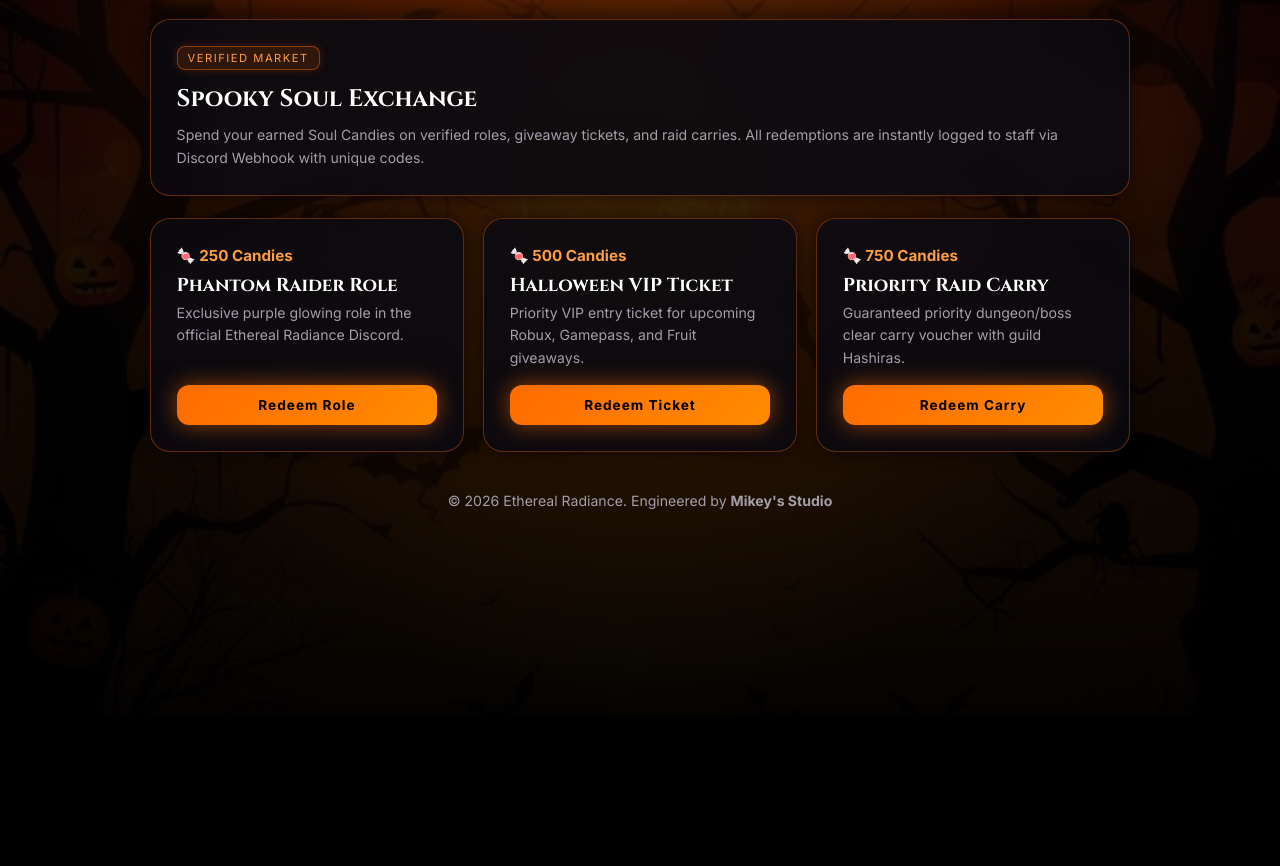
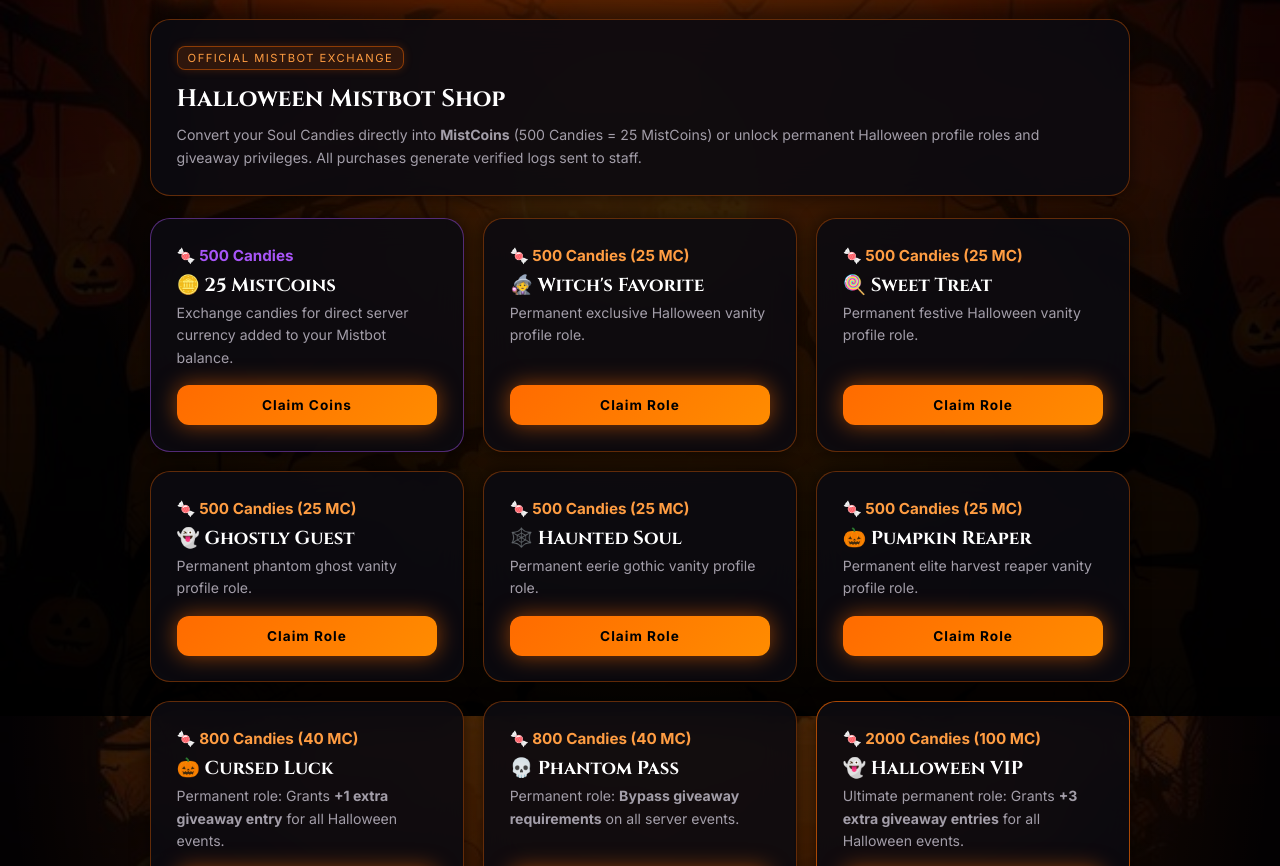
Before and after one commit to mikeystudio77/EtherealHalloween, a plain HTML site: page shop.html in a window 1280 px wide. Shown: the part 84-950 px from the top of the page. Before the commit the page ends 800 px from the top, so only its background shows below. Drawn offline with Linux system fonts and the light colour scheme.

Commit message:
Update shop.html

```diff
--- a/shop.html
+++ b/shop.html
@@ -30,38 +30,103 @@
       </div>
     </nav>
 
+    <!-- Header Banner -->
     <div class="card">
-      <span class="tag">VERIFIED MARKET</span>
-      <h2>Spooky Soul Exchange</h2>
-      <p>Spend your earned Soul Candies on verified roles, giveaway tickets, and raid carries. All redemptions are instantly logged to staff via Discord Webhook with unique codes.</p>
+      <span class="tag">OFFICIAL MISTBOT EXCHANGE</span>
+      <h2>Halloween Mistbot Shop</h2>
+      <p>Convert your Soul Candies directly into <strong>MistCoins</strong> (500 Candies = 25 MistCoins) or unlock permanent Halloween profile roles and giveaway privileges. All purchases generate verified logs sent to staff.</p>
     </div>
 
+    <!-- Shop Grid -->
     <div class="grid-3">
+      <!-- 1. MistCoin Direct Voucher -->
+      <div class="card" style="display: flex; flex-direction: column; justify-content: space-between; border-color: rgba(168, 85, 247, 0.45);">
+        <div>
+          <span style="font-weight: 800; color: #a855f7; font-size: 0.95rem;">🍬 500 Candies</span>
+          <h3 style="font-family: 'Cinzel'; margin: 8px 0 4px;">🪙 25 MistCoins</h3>
+          <p>Exchange candies for direct server currency added to your Mistbot balance.</p>
+        </div>
+        <button class="btn btn-pumpkin" style="margin-top: 1rem;" onclick="startPurchase('25 MistCoins Voucher', 500)">Claim Coins</button>
+      </div>
+
+      <!-- 2. Witch's Favorite -->
       <div class="card" style="display: flex; flex-direction: column; justify-content: space-between;">
         <div>
-          <span style="font-weight: 800; color: #ff9d42; font-size: 0.95rem;">🍬 250 Candies</span>
-          <h3 style="font-family: 'Cinzel'; margin: 8px 0 4px;">Phantom Raider Role</h3>
-          <p>Exclusive purple glowing role in the official Ethereal Radiance Discord.</p>
+          <span style="font-weight: 800; color: #ff9d42; font-size: 0.95rem;">🍬 500 Candies (25 MC)</span>
+          <h3 style="font-family: 'Cinzel'; margin: 8px 0 4px;">🧙‍♀️ Witch's Favorite</h3>
+          <p>Permanent exclusive Halloween vanity profile role.</p>
         </div>
-        <button class="btn btn-pumpkin" style="margin-top: 1rem;" onclick="startPurchase('Phantom Raider Role', 250)">Redeem Role</button>
+        <button class="btn btn-pumpkin" style="margin-top: 1rem;" onclick="startPurchase('Witch\'s Favorite Role', 500)">Claim Role</button>
       </div>
 
+      <!-- 3. Sweet Treat -->
       <div class="card" style="display: flex; flex-direction: column; justify-content: space-between;">
         <div>
-          <span style="font-weight: 800; color: #ff9d42; font-size: 0.95rem;">🍬 500 Candies</span>
-          <h3 style="font-family: 'Cinzel'; margin: 8px 0 4px;">Halloween VIP Ticket</h3>
-          <p>Priority VIP entry ticket for upcoming Robux, Gamepass, and Fruit giveaways.</p>
+          <span style="font-weight: 800; color: #ff9d42; font-size: 0.95rem;">🍬 500 Candies (25 MC)</span>
+          <h3 style="font-family: 'Cinzel'; margin: 8px 0 4px;">🍭 Sweet Treat</h3>
+          <p>Permanent festive Halloween vanity profile role.</p>
         </div>
-        <button class="btn btn-pumpkin" style="margin-top: 1rem;" onclick="startPurchase('Halloween VIP Ticket', 500)">Redeem Ticket</button>
+        <button class="btn btn-pumpkin" style="margin-top: 1rem;" onclick="startPurchase('Sweet Treat Role', 500)">Claim Role</button>
       </div>
 
+      <!-- 4. Ghostly Guest -->
       <div class="card" style="display: flex; flex-direction: column; justify-content: space-between;">
         <div>
-          <span style="font-weight: 800; color: #ff9d42; font-size: 0.95rem;">🍬 750 Candies</span>
-          <h3 style="font-family: 'Cinzel'; margin: 8px 0 4px;">Priority Raid Carry</h3>
-          <p>Guaranteed priority dungeon/boss clear carry voucher with guild Hashiras.</p>
+          <span style="font-weight: 800; color: #ff9d42; font-size: 0.95rem;">🍬 500 Candies (25 MC)</span>
+          <h3 style="font-family: 'Cinzel'; margin: 8px 0 4px;">👻 Ghostly Guest</h3>
+          <p>Permanent phantom ghost vanity profile role.</p>
         </div>
-        <button class="btn btn-pumpkin" style="margin-top: 1rem;" onclick="startPurchase('Priority Raid Carry', 750)">Redeem Carry</button>
+        <button class="btn btn-pumpkin" style="margin-top: 1rem;" onclick="startPurchase('Ghostly Guest Role', 500)">Claim Role</button>
+      </div>
+
+      <!-- 5. Haunted Soul -->
+      <div class="card" style="display: flex; flex-direction: column; justify-content: space-between;">
+        <div>
+          <span style="font-weight: 800; color: #ff9d42; font-size: 0.95rem;">🍬 500 Candies (25 MC)</span>
+          <h3 style="font-family: 'Cinzel'; margin: 8px 0 4px;">🕸️ Haunted Soul</h3>
+          <p>Permanent eerie gothic vanity profile role.</p>
+        </div>
+        <button class="btn btn-pumpkin" style="margin-top: 1rem;" onclick="startPurchase('Haunted Soul Role', 500)">Claim Role</button>
+      </div>
+
+      <!-- 6. Pumpkin Reaper -->
+      <div class="card" style="display: flex; flex-direction: column; justify-content: space-between;">
+        <div>
+          <span style="font-weight: 800; color: #ff9d42; font-size: 0.95rem;">🍬 500 Candies (25 MC)</span>
+          <h3 style="font-family: 'Cinzel'; margin: 8px 0 4px;">🎃 Pumpkin Reaper</h3>
+          <p>Permanent elite harvest reaper vanity profile role.</p>
+        </div>
+        <button class="btn btn-pumpkin" style="margin-top: 1rem;" onclick="startPurchase('Pumpkin Reaper Role', 500)">Claim Role</button>
+      </div>
+
+      <!-- 7. Cursed Luck -->
+      <div class="card" style="display: flex; flex-direction: column; justify-content: space-between;">
+        <div>
+          <span style="font-weight: 800; color: #ff9d42; font-size: 0.95rem;">🍬 800 Candies (40 MC)</span>
+          <h3 style="font-family: 'Cinzel'; margin: 8px 0 4px;">🎃 Cursed Luck</h3>
+          <p>Permanent role: Grants <strong>+1 extra giveaway entry</strong> for all Halloween events.</p>
+        </div>
+        <button class="btn btn-pumpkin" style="margin-top: 1rem;" onclick="startPurchase('Cursed Luck (+1 GW Entry)', 800)">Claim Role</button>
+      </div>
+
+      <!-- 8. Phantom Pass -->
+      <div class="card" style="display: flex; flex-direction: column; justify-content: space-between;">
+        <div>
+          <span style="font-weight: 800; color: #ff9d42; font-size: 0.95rem;">🍬 800 Candies (40 MC)</span>
+          <h3 style="font-family: 'Cinzel'; margin: 8px 0 4px;">💀 Phantom Pass</h3>
+          <p>Permanent role: <strong>Bypass giveaway requirements</strong> on all server events.</p>
+        </div>
+        <button class="btn btn-pumpkin" style="margin-top: 1rem;" onclick="startPurchase('Phantom Pass (GW Bypass)', 800)">Claim Role</button>
+      </div>
+
+      <!-- 9. Halloween VIP -->
+      <div class="card" style="display: flex; flex-direction: column; justify-content: space-between; border-color: rgba(255, 107, 0, 0.65);">
+        <div>
+          <span style="font-weight: 800; color: #ff9d42; font-size: 0.95rem;">🍬 2000 Candies (100 MC)</span>
+          <h3 style="font-family: 'Cinzel'; margin: 8px 0 4px;">👻 Halloween VIP</h3>
+          <p>Ultimate permanent role: Grants <strong>+3 extra giveaway entries</strong> for all Halloween events.</p>
+        </div>
+        <button class="btn btn-pumpkin" style="margin-top: 1rem;" onclick="startPurchase('Halloween VIP (+3 GW Entries)', 2000)">Claim VIP</button>
       </div>
     </div>
 
@@ -99,4 +164,4 @@
 
   <script src="script.js"></script>
 </body>
-</html>
+      </html>
```
